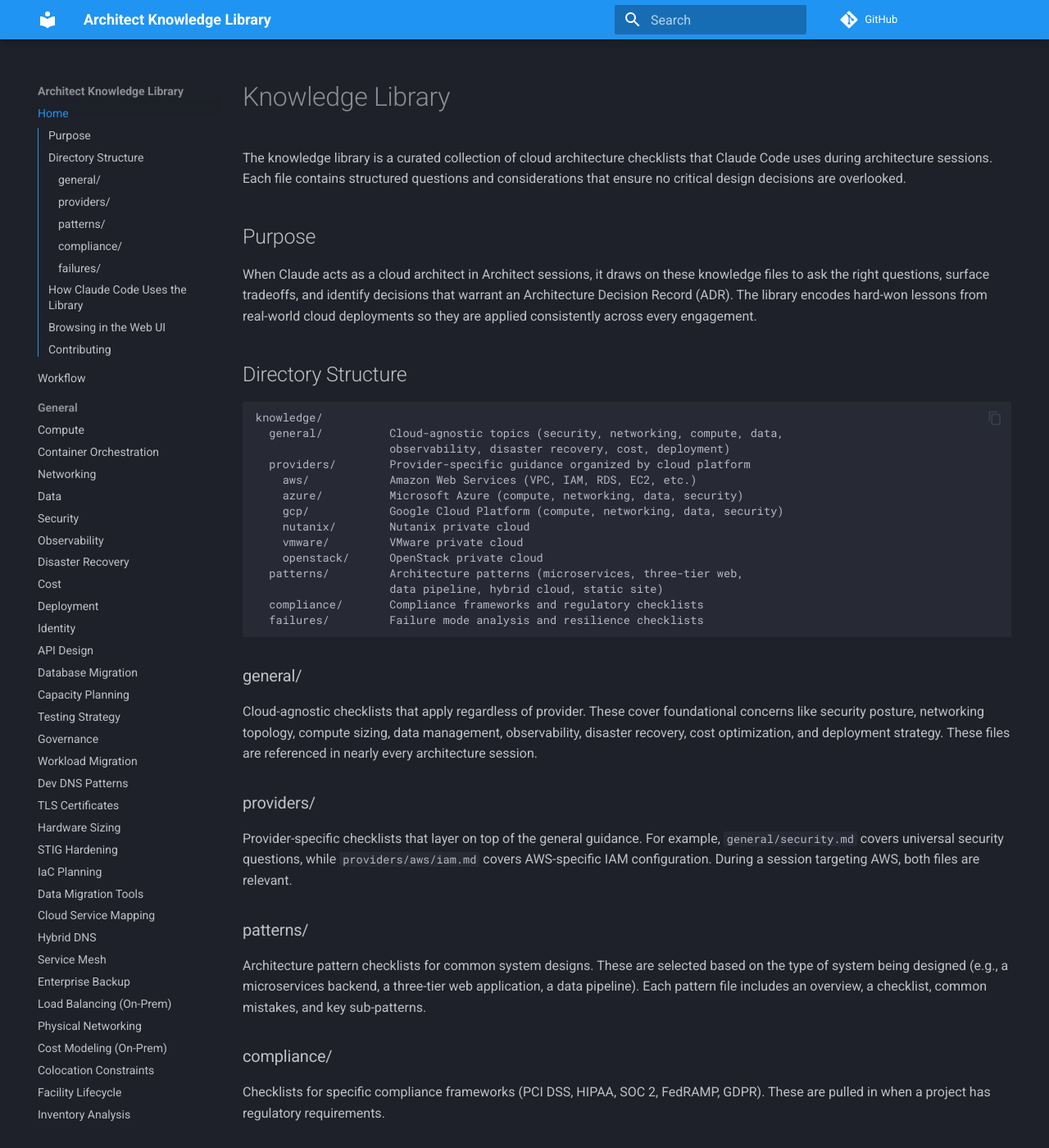
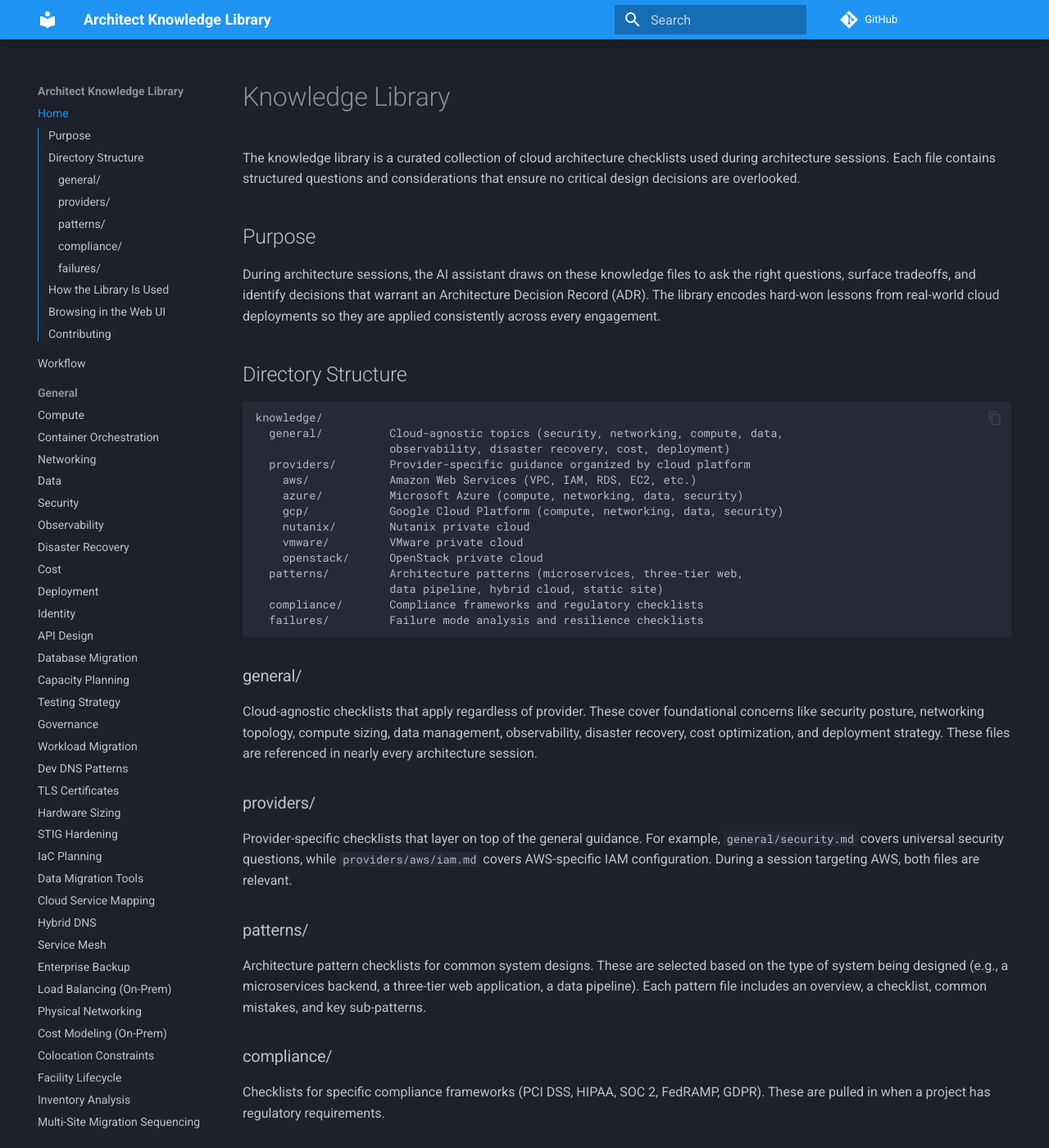
Before and after one commit to ErikEvenson/architect, an MkDocs documentation site: the page built from knowledge/README.md, in a window 1280 px wide and 1400 px high. Shown: the whole window at 82% size. Built offline with MkDocs 1.6.1 and Material for MkDocs 9.7.7, drawn with Linux system fonts in a browser that asks for light colours; comment, search, counter and statistics services are not loaded; some of the changed text lies outside the part shown.

Commit message:
Knowledge library: remove AI-specific branding from README
Replace Claude/Claude Code references with generic "AI assistant"
language in the knowledge library README.

Co-Authored-By: Claude Opus 4.6 (1M context) <noreply@anthropic.com>

```diff
--- a/knowledge/README.md
+++ b/knowledge/README.md
@@ -1,10 +1,10 @@
 # Knowledge Library
 
-The knowledge library is a curated collection of cloud architecture checklists that Claude Code uses during architecture sessions. Each file contains structured questions and considerations that ensure no critical design decisions are overlooked.
+The knowledge library is a curated collection of cloud architecture checklists used during architecture sessions. Each file contains structured questions and considerations that ensure no critical design decisions are overlooked.
 
 ## Purpose
 
-When Claude acts as a cloud architect in Architect sessions, it draws on these knowledge files to ask the right questions, surface tradeoffs, and identify decisions that warrant an Architecture Decision Record (ADR). The library encodes hard-won lessons from real-world cloud deployments so they are applied consistently across every engagement.
+During architecture sessions, the AI assistant draws on these knowledge files to ask the right questions, surface tradeoffs, and identify decisions that warrant an Architecture Decision Record (ADR). The library encodes hard-won lessons from real-world cloud deployments so they are applied consistently across every engagement.
 
 ## Directory Structure
 
@@ -45,9 +45,9 @@ Checklists for specific compliance frameworks (PCI DSS, HIPAA, SOC 2, FedRAMP, G
 
 Failure mode checklists covering resilience concerns: blast radius analysis, dependency failure scenarios, data loss prevention, and recovery procedures. These help ensure systems are designed to fail gracefully.
 
-## How Claude Code Uses the Library
+## How the Library Is Used
 
-During an architecture session, Claude selects the relevant knowledge files based on:
+During an architecture session, the AI assistant selects the relevant knowledge files based on:
 
 1. **Target cloud provider(s)** -- loads the appropriate `providers/` files
 2. **System pattern** -- loads the matching `patterns/` file
@@ -55,7 +55,7 @@ During an architecture session, Claude selects the relevant knowledge files base
 4. **Compliance requirements** -- loads `compliance/` files if regulatory standards apply
 5. **Resilience requirements** -- loads `failures/` files for high-availability designs
 
-Claude walks through the checklist items as questions during the session. Each unchecked item represents a decision that needs to be made. When a decision is significant or has long-term implications, Claude flags it as an ADR trigger.
+The checklist items are worked through as questions during the session. Each unchecked item represents a decision that needs to be made. When a decision is significant or has long-term implications, it is flagged as an ADR trigger.
 
 ## Browsing in the Web UI
 
```
